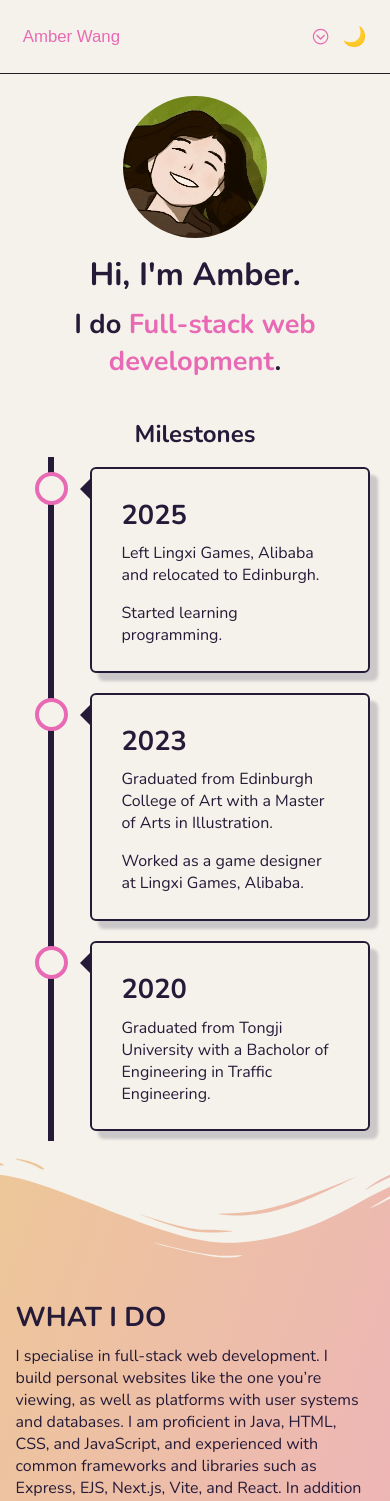
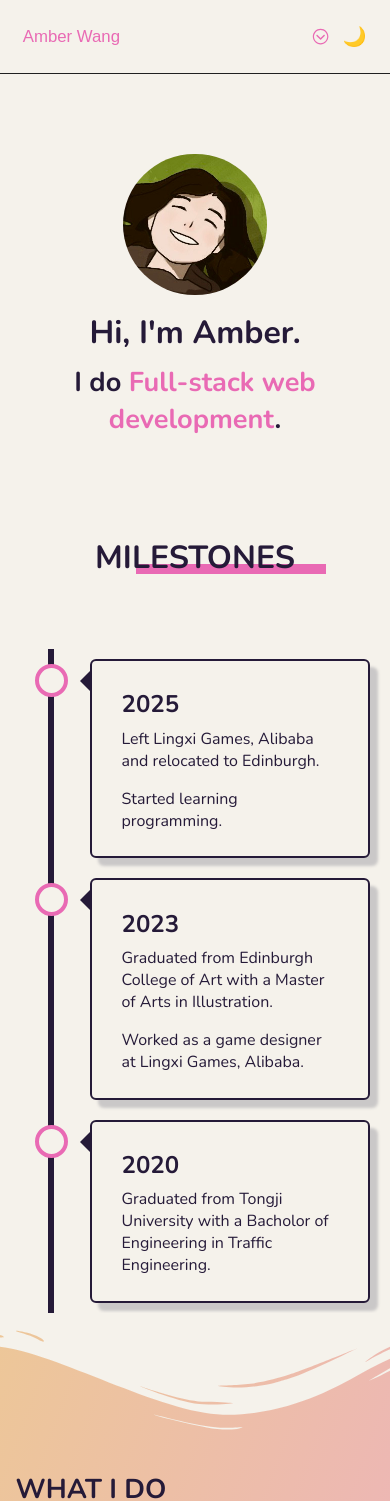
Before and after one commit to GentleAmber/mywebsite-source-code, a React (Vite) app: page / in a window 390 px wide. Shown: the top 1501 px of the page. Built offline with nearby package versions, Linux system fonts and the light colour scheme; a web font is replaced by a local one.

Commit message:
Add live app section & section heading on AboutMe page

```diff
--- a/src/App.css
+++ b/src/App.css
@@ -10,18 +10,20 @@ body {
   --color-artistic-yellow: #8b740c;
   --color-artistic-orange: #c23d00;
   --color-artistic-green: #1ca700;
+  --color-liveapp-bg: #eecfbb;
   --color-box-shadow: #cac8c8;
 }
 body.dark {
   --color-artistic-yellow: #ecdc4b;
   --color-artistic-orange: #ee7f36;
   --color-artistic-green: #40e23a;
+  --color-liveapp-bg: #4c4d99;
   --color-box-shadow: #444444;
 }
 .text-highlight {
   color: var(--color-artistic);
 }
-@media screen and (max-width: 36rem) {
+@media  (max-width: 36rem) {
   body {
     --navbar-font-size: 1rem;
     --gap-row-general: 1.4rem;
@@ -134,7 +136,50 @@ body.dark {
 
 /* AboutMe */
 #aboutme-intro {
-  margin-top: var(--gap-row-general);
+  margin-top: 5rem;
+}
+.section-heading {
+  position: relative;
+  font-size: 3rem;
+  font-weight: 700;
+  margin-top: 5rem;
+  margin-bottom: 3rem;
+}
+.project-heading.section-heading {
+  margin-top: 1rem;
+}
+.section-heading:before {
+  position: absolute;
+  content: '';
+  border-bottom: 18px solid var(--color-artistic);
+  width: 320px;
+  display: block;
+  margin: 0 auto;
+  position: relative;
+  left: 48px;
+  top: 3.6rem;
+  z-index: -1;
+}
+@media (max-width: 62rem) {
+  .section-heading {
+    font-size: 2.5rem;
+  }
+  .section-heading:before {
+    top: 3rem;
+    border-bottom: 14px solid var(--color-artistic);
+
+  }
+}
+@media (max-width: 36rem) {
+  .section-heading {
+    font-size: 2rem;
+  }
+  .section-heading:before {
+    top: 2.4rem;
+    left: 36px;
+    border-bottom: 10px solid var(--color-artistic);
+    width: 190px;
+  }
 }
 .pre-footer.aboutme {
   display: flex;
@@ -226,6 +271,8 @@ body.dark {
 }
 .elementor-content {
   max-width: 40%;
+}
+.elementor-content {
   text-align: start;
 }
 .elementor-image {
@@ -240,8 +287,19 @@ body.dark {
   margin-top: var(--gap-row-general);
   box-sizing: border-box;
   text-align: start;
+  padding-left: 70px;
 }
-.timeline-wrapper h3 {
+@media  (max-width: 62rem) {
+  .timeline-wrapper {
+    padding-left: 30px;
+  }
+}
+@media  (max-width: 36rem) {
+  .timeline-wrapper {
+    padding-left: 0;
+  }
+}
+.timeline-wrapper h2 {
   text-align: center;
 }
 .timeline {
@@ -362,14 +420,146 @@ body.dark {
   .timeline .right, .timeline .left {
     left: 0%;
   }
+
+/* Live apps */
+.live-apps {
+  display: flex;
+  flex-direction: column;
+  justify-content: center;
+  align-items: center;
+  max-width: 100%;
+  overflow-x: hidden;
+}
+
+.live-app-indi {
+  position: relative;
+  display: flex;
+  margin-bottom: 10rem;
+  justify-content: flex-start;
+  background: linear-gradient(to right, var(--color-liveapp-bg) 0%, var(--color-liveapp-bg) 60%, var(--color-background) 100%) no-repeat;
+  padding: 3rem 0;
+  gap: 40px;
+  padding-right: 20px;
+}
+.live-app-indi.dir-0 {
+  flex-direction: row-reverse;
+  padding-right: 0;
+  padding-left: 20px;
+  background: linear-gradient(to left, var(--color-liveapp-bg) 0%, var(--color-liveapp-bg) 60%, var(--color-background) 100%) no-repeat;
+
+}
+.app-image {
+  width: 1200px;
+  min-width: 1000px;
+  transition: 0.2s;
+}
+.app-image:hover {
+  transform: scale(0.95);
+}
+.app-content {
+  display: flex;
+  flex-direction: column;
+  justify-content: center;
+}
+.app-content * {
+  text-align: start;
+}
+/* 1540px */
+@media (max-width: 97rem) {
+  .app-image { width: 900px; min-width: 700px;}
+}
+/* 1270px */
+@media (max-width: 80rem) {
+  .app-image { min-width: 450px; max-width: 600px; }
+}
+/* 1072px */
+@media (max-width: 67rem) {
+  .app-image { min-width: 600px; max-width: 850px; width: auto;}
+  .live-app-indi,.live-app-indi.dir-0 {
+    flex-wrap: wrap;
+    justify-content: center;
+    padding: 2.5rem 30px 2rem 30px;
+    margin-bottom: 6rem;
+  }
+  /* .live-apps > .live-app-indi:not(:first-child) {
+    background: linear-gradient(to bottom, var(--color-background) 0%, var(--color-liveapp-bg) 20%, var(--color-background) 100%) no-repeat;
+  } */
+  .app-content {
+    width: 70%;
+  }
+}
+/* 883px */
+@media (max-width: 56rem) {
+  .app-image { max-width: 100%; min-width: 400px;}
+}
+/* 600px */
+@media (max-width: 37rem) {
+  .app-image { min-width: 300px; max-width: 100%; }
+  .app-content {
+    width: 100%;
+  }
+}
+/* 448px */
+@media (max-width: 28rem) {
+  .app-image { min-width: 250px; max-width: 100%; }
+}
+
+.app-image img {
+  border-radius: 20px;
+  width: 100%;
+  height: auto;
+}
+
+
+.app-title {
+  z-index: 30;
+  font-size: 2.5rem;
+  font-weight: bold;
+}
+.btn-group {
+  width: fit-content;
+  display: flex;
+  flex-direction: column;
+  row-gap: 0.8rem;
+  margin-top: 1rem;
+}
+.app-btn {
+  font-size: 1.8rem;
+  border-bottom: solid 0.13em var(--color-artistic);
+  padding: 0 0.2em;
+  margin: 0;
+  background: linear-gradient(to top, var(--color-artistic) 0%, var(--color-artistic) 100%) no-repeat;
+  background-size: 100% 0%;
+  background-position: bottom;
+  transition: background-size 0.25s;
+  width: fit-content;
+}
+.app-btn:hover {
+  background-size: 100% 100%;
+}
+@media (max-width: 62rem) {
+  .app-title {
+    font-size: 2.1rem;
+  }
+  .app-btn {
+    font-size: 1.6rem;
+  }
+}
+@media (max-width: 36rem) {
+  .app-title {
+    font-size: 1.8rem;
+  }
+  .app-btn {
+    font-size: 1.3rem;
+  }
+}
 /* For aboutme page*/
-@media screen and (max-width: 74rem) {
+@media (max-width: 74rem) {
   #profile {
     width: 9rem;
   }
   .elementor-content {
     max-width: 60%;
-    text-align: start;
   }
   .elementor-image {
     max-width: 85%;
@@ -386,7 +576,7 @@ body.dark {
     flex-direction: column;
   }
 }
-@media screen and (max-width: 62rem) {
+@media (max-width: 62rem) {
   .elementor-content {
     max-width: 90%;
   }
@@ -439,7 +629,7 @@ body.dark {
   color: var(--color-background);
 }
 /* For illu list */
-@media screen and (max-width: 1240px) {
+@media (max-width: 1240px) {
   .illu.thumb {
     width: 93%;
     padding: 20px;
@@ -488,7 +678,7 @@ body.dark {
   align-items: center;
   justify-content: center;
 }
-.dir-0 .textBox {
+.thumb.dir-0 .textBox {
   margin-left: auto;
 }
 .coding.thumb-link {
@@ -587,7 +777,7 @@ body.dark {
   padding-bottom: 2.5rem;
 }
 
-@media screen and (max-width: 62rem) {
+@media  (max-width: 62rem) {
   .works-intro {
     align-items: center;
     padding: 1.5rem;
@@ -715,14 +905,14 @@ body:not(.dark) .illu-project-images img{
     (var(--switcher-target-container-width, 40rem) - 100%) * 999
   );
 }
-@media screen and (max-width: 1500px) {
+@media  (max-width: 1500px) {
   #seasons-of-glass-and-iron img {
     height: auto;
     width: 100%;
 
   }
 }
-@media screen and (max-width: 1199px) {
+@media  (max-width: 1199px) {
   .illu-project-images {
     max-width: 96%;
     gap: 25px;
@@ -779,6 +969,14 @@ body:not(.dark) .illu-project-images img{
 .repository {
   font-size: 1.5rem;
   margin: 0.5em 0;
+  display: flex;
+  flex-direction: column;
+}
+.repository a {
+  font-weight: 600;
+}
+.repository a+a {
+  padding-top: 0.3em;
 }
 .coding-project .img-wrapper {
   margin: 1.5rem 0;
@@ -803,7 +1001,7 @@ body:not(.dark) .illu-project-images img{
 .text-codeblock,.text-codepiece {
   box-sizing: border-box;
 }
-@media screen and (max-width: 62rem) {
+@media  (max-width: 62rem) {
   .coding-project {
     padding: 1.1rem 10px;
     width: 100%;
@@ -826,7 +1024,7 @@ body:not(.dark) .illu-project-images img{
   --font-size-subtitle: 1.35rem;
   --padding-content-left: 20px;
 }
-@media screen and (max-width: 36rem) {
+@media  (max-width: 36rem) {
   #resume-bg {
   --row-gap-compo: 3rem;
   --gap-content-to-title: 1rem;
@@ -883,7 +1081,7 @@ body:not(.dark) .illu-project-images img{
   content: '•';
   margin: 0 0.3em;
 }
-@media screen and (max-width: 61rem) {
+@media  (max-width: 62rem) {
   .resume-title .resume-compo-content {
     display: flex;
     flex-direction: column;
@@ -932,7 +1130,7 @@ body:not(.dark) .illu-project-images img{
 }
 
 
-@media screen and (max-width: 32rem) {
+@media  (max-width: 32rem) {
   .resume-content {
     width: 98%;
   }
--- a/src/components/AppNav.jsx
+++ b/src/components/AppNav.jsx
@@ -46,7 +46,7 @@ function AppNav() {
         <div className='app-subnav'>
           <NavLink to='coding' className='app-navlink'>Coding</NavLink>
           <NavLink to='illustrations' className='app-navlink'>Illustrations</NavLink>
-          <NavLink to='resume' className='app-navlink'>Resume</NavLink>
+          <NavLink to='resume' className='app-navlink'>Résumé</NavLink>
           <DarkModeToggle isDark={isDark} setIsDark={setIsDark}/>
         </div>
       }
--- /dev/null
+++ b/src/components/LiveApps.jsx
@@ -0,0 +1,19 @@
+import LiveAppIndividual from './LiveAppIndividual'
+
+function LiveApps({ codingProjects }) {
+  return (
+    <div className='live-apps'>
+      {codingProjects.map((project, index) =>
+        (project.liveApp ?
+          <LiveAppIndividual
+          project={project}
+          key={project.id}
+          dir={index % 2}
+          /> : null
+        )
+      )}
+    </div>
+  )
+}
+
+export default LiveApps
--- a/src/components/Timeline.jsx
+++ b/src/components/Timeline.jsx
@@ -1,13 +1,10 @@
 function Timeline() {
   return(
     <div className='timeline-wrapper'>
-      <h3>
-        Milestones
-      </h3>
       <div className="timeline">
         <div className="container left">
           <div className="content">
-            <h2>2025</h2>
+            <h3>2025</h3>
             <p>
               Left Lingxi Games, Alibaba and relocated to Edinburgh.
             </p>
@@ -18,7 +15,7 @@ function Timeline() {
         </div>
         <div className="container right">
           <div className="content">
-            <h2>2023</h2>
+            <h3>2023</h3>
             <p>
               Graduated from Edinburgh College of Art with a Master of Arts in Illustration.
             </p>
@@ -29,7 +26,7 @@ function Timeline() {
         </div>
         <div className="container left">
           <div className="content">
-            <h2>2020</h2>
+            <h3>2020</h3>
             <p>
               Graduated from Tongji University with a Bacholor of Engineering in Traffic Engineering.
             </p>
--- a/src/data/aboutmeCardData.js
+++ b/src/data/aboutmeCardData.js
@@ -4,11 +4,10 @@ const aboutmeData = [
   {
     id: 4,
     title: 'WHAT I DO',
-    content: `I specialise in full-stack web development. I build personal websites like the one you’re viewing,
+    content: `I am experienced in full-stack web development. I build personal websites like the one you’re viewing,
     as well as platforms with user systems and databases. I am proficient in Java, HTML, CSS, and JavaScript,
-    and experienced with common frameworks and libraries such as Express, EJS, Next.js, Vite, and React.
-    In addition to practical development skills, I have studied fundamental concepts including computer
-    architecture and networking, which I believe are the most important.`,
+    experienced with common frameworks and libraries such as Express, EJS, Next.js, Vite, and React, with
+    hands-on experience in PostgreSQL and MySQL for database management.`,
   },
   // {
   //   id: 1,
@@ -30,9 +29,9 @@ const aboutmeData = [
     id: 3,
     title:'IN THE ERA OF AI',
     content: `I have seen the significant impact AI has had on the industry. However, there remains
-    a need for people with a good taste and a deep understanding of systems. One of the advantages of living in
-    this era is easier access to learning resources. AI provides quick start guides and makes solving problems
-    efficiently. I believe that the development of AI has made learning programming even more essential.`,
+    a need for people with good taste and deep understanding of systems. One of the advantages of living in
+    this era is easier access to learning resources. I believe that the development of AI has made
+    learning programming even more essential.`,
   },
   {
     id: 5,
--- a/src/data/allExperiences.js
+++ b/src/data/allExperiences.js
@@ -10,7 +10,7 @@ const allExperiences = [
         position: 'Shop Assistant (part-time)',
         company: 'Starlight Chinese Supermarket',
         location: 'Edinburgh, UK',
-        description: `Provide friendly customer service. Assisted customers with checkout and inquiries.
+        description: `Provide friendly customer service. Assist customers with checkout and inquiries.
         [n]Input information for new items and monitor price label mismatch, ensuring accurate and timely updates both online and in-store.`
       },
       {
--- a/src/data/codingProjects.js
+++ b/src/data/codingProjects.js
@@ -44,7 +44,7 @@ const projects = [
     thumbnailDes: "A website featuring random artwork display and a search function to find artworks based on specific criteria. The Metropolitan Museum of Art's public API is used to retrieve the data.",
     images: [indexArt, searchArt],
     link: 'https://github.com/GentleAmber/Art-of-the-day',
-
+    liveApp: 'https://art-of-the-day.onrender.com/',
   },
   {
     id: 3,
--- a/src/pages/AboutMe.jsx
+++ b/src/pages/AboutMe.jsx
@@ -1,7 +1,9 @@
 import profileUrl from './../assets/profile.jpg'
 import Timeline from './../components/Timeline'
 import AboutMeCard from './../components/AboutMeCard'
+import LiveApps from './../components/LiveApps'
 import cardData from './../data/aboutmeCardData'
+import codingProjects from './../data/codingProjects'
 import { FaLinkedinIn } from "react-icons/fa"
 import { FaEnvelope } from "react-icons/fa"
 import { FaGithub } from "react-icons/fa"
@@ -20,8 +22,17 @@ function AboutMe() {
         </h2>
       </div>
 
+      <h2 className='section-heading'>
+        MILESTONES
+      </h2>
       <Timeline />
+
       <AboutMeCard aboutmeData={cardData} />
+
+      <h2 className='section-heading project-heading'>
+        LIVE APPS
+      </h2>
+      <LiveApps codingProjects={codingProjects}/>
 
       <div className='pre-footer aboutme'>
         <div id='summary'>
--- a/src/pages/IlluList.jsx
+++ b/src/pages/IlluList.jsx
@@ -25,7 +25,7 @@ function IlluList() {
           </p>
           <p>
             My projects cover a wide range of subjests. Some are comic stories, while some are just simple
-            cute chat stickers for everyday use. Most of my works are created with digital tools.
+            cute chat stickers for everyday use. Most of my work is created with digital tools.
           </p>
         </div>
 
```
Also changed, not shown: src/components/LiveAppIndividual.jsx (added, +37 -0 lines), src/pages/CodingProject.jsx (+10 -9 lines).
